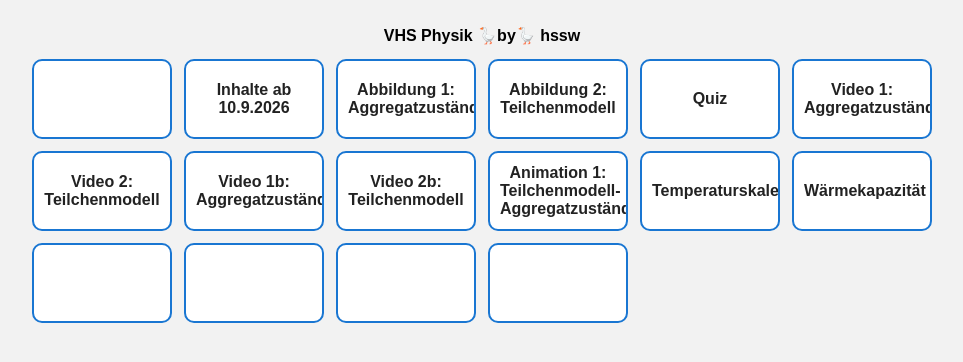
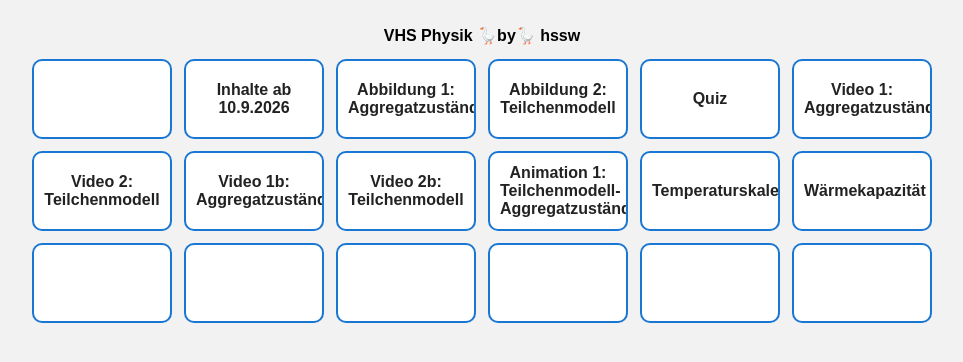
Before and after one commit to hssw24/Vhshapy, a plain HTML site: page indexneu.html in a window 1280 px wide. Shown: the whole page, without its empty margins (158-1121 px from the left). Drawn offline with Linux system fonts and the light colour scheme.

Commit message:
update indexneu.html

```diff
--- a/indexneu.html
+++ b/indexneu.html
@@ -358,10 +358,22 @@
                 link: "",
                 image: ""
             },
+            {
+                text: "",
+                link: "",
+                image: ""
+            },
 
             {
                 text: "",
                 link: "",
+                image: ""
+            },
+
+
+            {
+                text: "",
+                link: "https://docs.google.com/document/d/1dhHCR8Ljb04RmEi2GBBsYprDmnw1StmvNxl26NabZHY",
                 image: ""
             },
 
```
